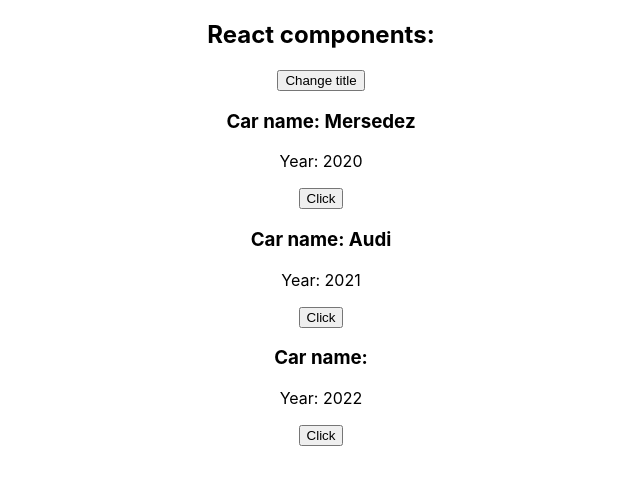
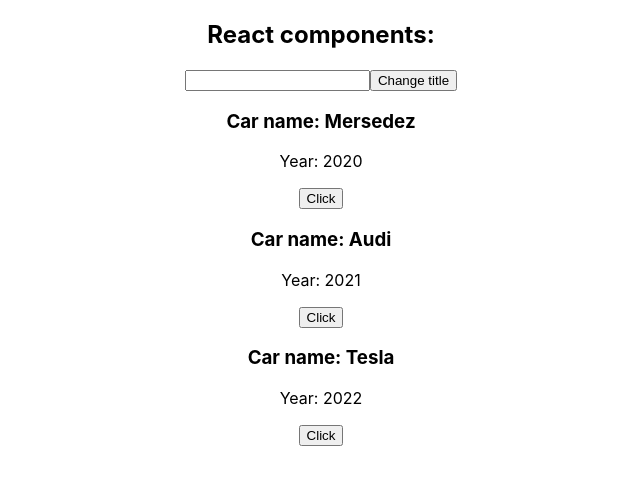
Before and after one commit to V-tyna/React-Trainings, a React (Create React App) app in the folder react-trainings/: page / in a window 1280 px wide. Shown: the top 484 px of the page, without its empty margins (319-959 px from the left). Built offline with nearby package versions, Linux system fonts and the light colour scheme.

Commit message:
Input handling. Map cars list.

```diff
--- a/react-trainings/src/App.js
+++ b/react-trainings/src/App.js
@@ -1,52 +1,55 @@
-import { Component } from 'react';
-import './App.css';
-import Car from './Car/Car.js';
+import { Component } from "react";
+import "./App.css";
+import Car from "./Car/Car.js";
 
 class App extends Component {
-
   state = {
     cars: [
-      {name: 'Mersedez', year: 2020},
-      {name: 'Audi', year: 2021},
-      {name: 'Tesla', year: 2022}
+      { name: "Mersedez", year: 2020 },
+      { name: "Audi", year: 2021 },
+      { name: "Tesla", year: 2022 },
     ],
-    pageTitle: 'React components'
-  }
+    pageTitle: "React components",
+  };
 
   changeTitleHandler = (newTitle) => {
+    console.log('Car title click');
     this.setState({
-      pageTitle: newTitle
-    })
-  }
+      pageTitle: newTitle,
+    });
+  };
+
+  handleInput = (e) => {
+    console.log("Input", e.target.value);
+    this.setState({
+      pageTitle: e.target.value,
+    });
+  };
 
   render() {
     const divStyle = {
-        textAlign: 'center'
-      }
-
-      const cars = this.state.cars;
+      textAlign: "center",
+    };
 
     return (
       <div style={divStyle}>
         <h2>{this.state.pageTitle}:</h2>
+        <input type="text" onChange={this.handleInput} />
 
-          <button onClick={this.changeTitleHandler.bind(this, 'Changed')}>Change title</button>
+        <button onClick={this.changeTitleHandler.bind(this, "Changed")}>
+          Change title
+        </button>
 
+        {this.state.cars.map((car, index) => {
+          return (
             <Car
-          name={cars[0].name}
-          year={cars[0].year}
-          onChangeTitile={this.changeTitleHandler.bind(this, 'Mersedez title')}
+              key={index}
+              name={car.name}
+              year={car.year}
+              onChangeTitile={() => this.changeTitleHandler(car.name)}
             />
-          <Car
-          name={cars[1].name}
-           year={cars[1].year}
-           onChangeTitile={() => {this.changeTitleHandler(cars[1].name)}}
-           />
-          <Car n
-          ame={cars[2].name}
-          year={cars[2].year}
-          onChangeTitile={() => {this.changeTitleHandler(cars[2].name)}}
-          />
+          );
+        })}
       </div>
     );
   }
```
Lines whose indentation alone changed are shown as unchanged.
